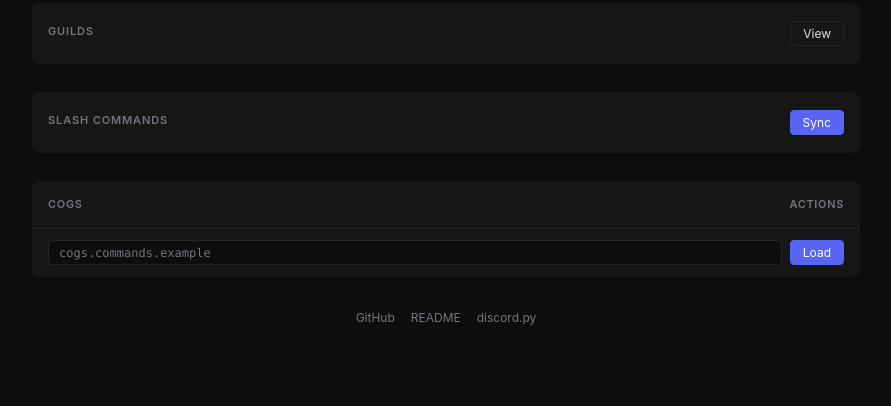
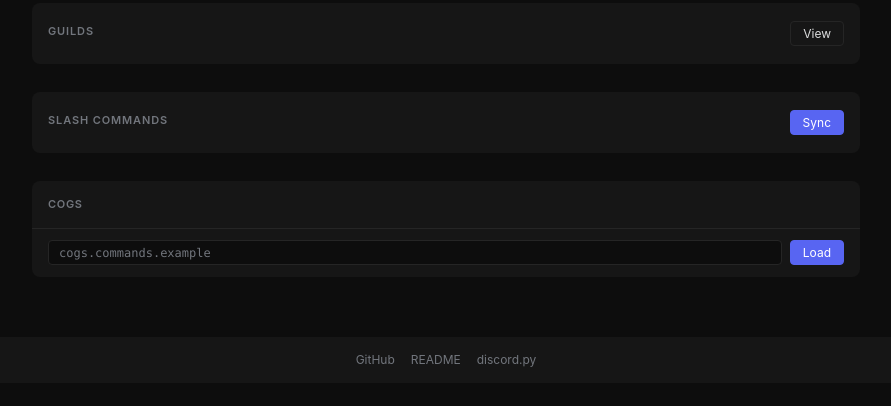
Before and after one commit to pedrodanielsantos/Pedro-bot, a FastAPI app: template templates/dashboard.html in a window 1280 px wide. Shown: the part 192-598 px from the top of the page, without its empty margins (194-1085 px from the left). Run offline with FastAPI, Linux system fonts and the light colour scheme; the template is opened without the code that fills it, so the values that code supplies are empty; parts of the project's set-up code (start-up, migrations or seed data) failed here and were passed over.

Commit message:
refactor: refine checkbox and footer visuals
- Center the checkbox checkmark and square its angle to 45deg.
- Give the footer a surface background matching the header, full-width instead of centered.
- Remove the "Actions" label text above the cog table's action buttons.

```diff
--- a/templates/base.html
+++ b/templates/base.html
@@ -188,12 +188,12 @@
             content: "";
             position: absolute;
             left: 4px;
-            top: 0px;
+            top: 1px;
             width: 4px;
             height: 8px;
             border: solid white;
             border-width: 0 2px 2px 0;
-            transform: rotate(40deg);
+            transform: rotate(45deg);
         }
 
         table input[type="checkbox"]:indeterminate::after {
@@ -299,9 +299,9 @@
         }
 
         footer {
-            max-width: 860px;
-            margin: 0 auto;
-            padding: 0 16px 32px;
+            background: var(--surface);
+            margin-top: 28px;
+            padding: 14px 16px;
             display: flex;
             justify-content: center;
             gap: 16px;
--- a/templates/dashboard.html
+++ b/templates/dashboard.html
@@ -91,7 +91,7 @@
                             <span id="cogs-header-label" style="margin-left: -32px;">Cogs</span>
                         </th>
                         <th id="cogs-actions-cell" style="text-align: right; width: 220px;">
-                            <span id="cogs-actions-label">Actions</span>
+                            <span id="cogs-actions-label"></span>
                             <div id="cogs-bulk-actions" class="actions" style="display: none; justify-content: flex-end; flex-wrap: wrap; row-gap: 4px;">
                                 <button type="button" class="btn"
                                     hx-post="/cogs/bulk/reload"
```
